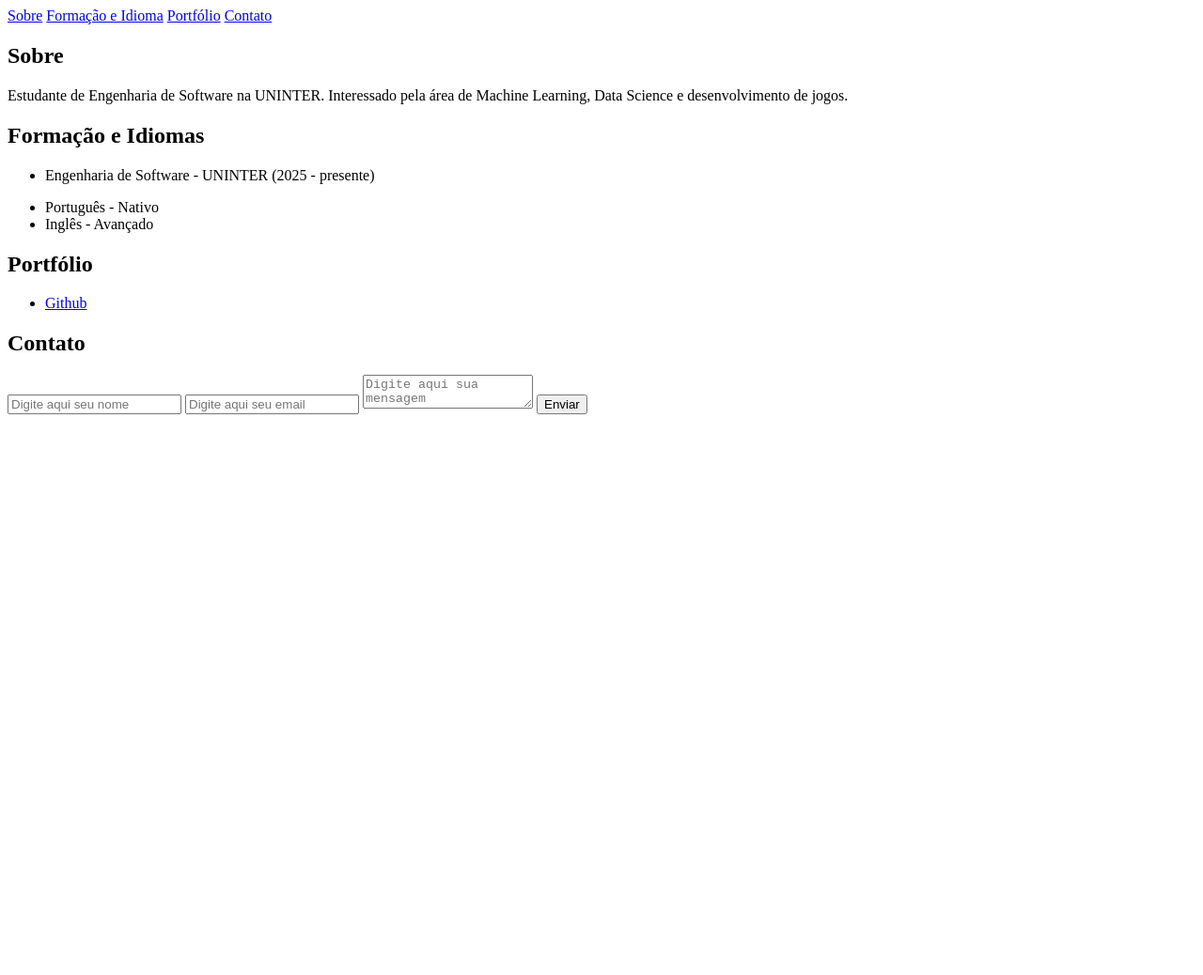
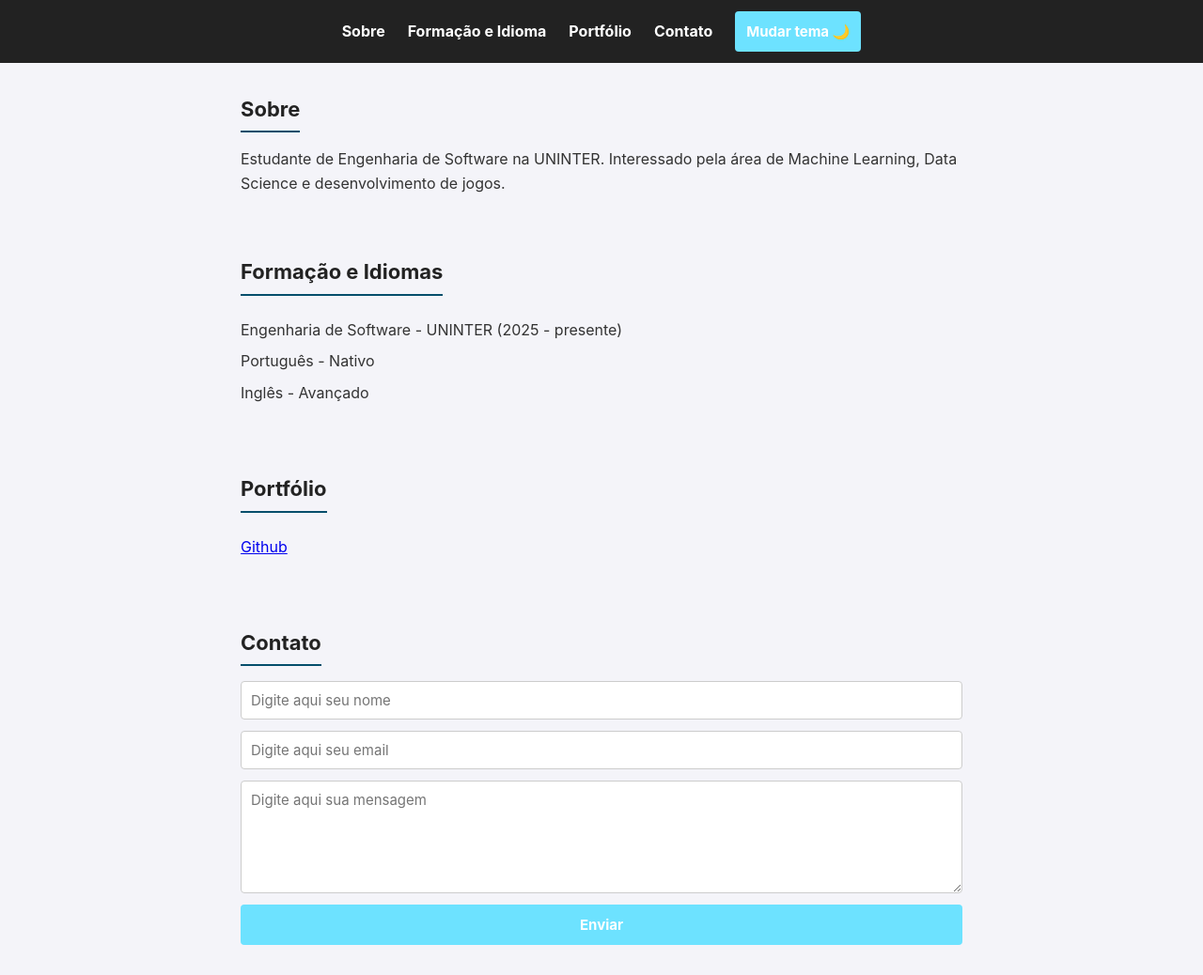
Before and after one commit to Neroo2/TrabalhoSiteUninter, a plain HTML site: page index.html in a window 1280 px wide. Shown: the whole page at 94% size. Before the commit the page ends 800 px from the top, so only its background shows below. Drawn offline with Linux system fonts and the light colour scheme.

Commit message:
Adicionado estilo e script para o site

```diff
--- a/index.html
+++ b/index.html
@@ -3,6 +3,7 @@
 <head>
   <meta charset="UTF-8">
   <meta name="viewport" content="width=device-width, initial-scale=1.0">
+  <link rel="stylesheet" href="style.css">
   <title>NelsonPage</title>
 </head>
 <body>
@@ -12,6 +13,7 @@
         <a href="#formacao">Formação e Idioma</a>
         <a href="#portfolio">Portfólio</a>
         <a href="#contato">Contato</a>
+        <button id = "mudarTema">Mudar tema 🌙</button>
       </nav>
     </header>
 
@@ -35,21 +37,23 @@
       <section id = "portfolio">
         <h1>Portfólio</h1>
         <ul>
-          <li><a href="#">Github</a></li>
+          <li><a href="https://github.com/Neroo2">Github</a></li>
         </ul>
       </section>
 
       <section id = "contato">
         <h1>Contato</h1>
         <form>
-          <input type="text" id = "nome" name="nome" placeholder="Digite aqui seu nome">
-          <input type="email" id = "email" name="email" placeholder="Digite aqui seu email">
-          <textarea name="mensagem" id="mensagem" placeholder="Digite aqui sua mensagem"></textarea>
+          <input type="text" id = "nome" name="nome" placeholder="Digite aqui seu nome" required>
+          <input type="email" id = "email" name="email" placeholder="Digite aqui seu email" required>
+          <textarea name="mensagem" id="mensagem" placeholder="Digite aqui sua mensagem" required></textarea>
 
           <button type="submit">Enviar</button>
 
         </form>
       </section>
     </main>
+
+    <script src="script.js"></script>
 </body>
 </html>
--- /dev/null
+++ b/script.js
@@ -0,0 +1,20 @@
+
+// Verifica quando o site estiver carregado, e gera o botao que permite mudar o tema do site
+document.addEventListener("DOMContentLoaded", () => {
+  const themeBtn = document.getElementById("mudarTema")
+  const body = document.body
+
+  themeBtn.addEventListener("click", () =>{
+    body.classList.toggle("dark-theme")
+
+    if (body.classList.contains("dark-theme")) {
+      themeBtn.textContent = "☀️ Mudar Tema"
+    }
+    else {
+      themeBtn.textContent = "🌙 Mudar Tema"
+    }
+  })
+
+
+
+})
--- /dev/null
+++ b/style.css
@@ -0,0 +1,146 @@
+/* Reset básico */
+* {
+  margin: 0;
+  padding: 0;
+  box-sizing: border-box;
+  font-family: "Inter", sans-serif;
+}
+
+/* Corpo do site */
+body {
+  background-color: #f4f4f9;
+  color: #333;
+  line-height: 1.6;
+  transition: background 0.3s, color 0.3s;
+}
+
+/* Cabeçalho e menu */
+header {
+  background: #222;
+  padding: 12px;
+  position: sticky;
+  top: 0;
+  z-index: 10;
+  transition: background 0.3s;
+}
+
+.menu {
+  display: flex;
+  flex-direction: row;
+  justify-content: center;
+  align-items: center;
+  gap: 24px;
+}
+.menu a {
+  color: white;
+  text-decoration: none;
+  font-weight: bold;
+  transition: color 0.3s;
+}
+
+.menu a:hover {
+  color: #00b7ffff;
+}
+
+/* Seções */
+section {
+  padding: 32px 16px;
+  max-width: 800px;
+  margin: auto;
+}
+
+section h1 {
+  margin-bottom: 16px;
+  color: #222;
+  border-bottom: 2px solid #044e6bff;
+  display: inline-block;
+  padding-bottom: 5px;
+  font-size: 22px;
+  transition: color 0.3s, border-color 0.3s;
+}
+
+/* Listas */
+ul {
+  list-style: none;
+  margin: 8px 0;
+}
+
+ul li {
+  margin: 8px 0;
+}
+
+/* Formulário */
+form {
+  display: flex;
+  flex-direction: column;
+  gap: 12px;
+}
+
+input, textarea {
+  padding: 10px;
+  border: 1px solid #ccc;
+  border-radius: 4px;
+  font-size: 15px;
+  width: 100%;
+  transition: background 0.3s, color 0.3s, border-color 0.3s;
+}
+
+textarea {
+  resize: vertical;
+  min-height: 120px;
+}
+
+button {
+  background: #6de2ffff;
+  color: white;
+  border: none;
+  padding: 12px;
+  font-size: 15px;
+  border-radius: 4px;
+  cursor: pointer;
+  font-weight: bold;
+  transition: background 0.3s;
+}
+
+button:hover {
+  background: #01547aff;
+}
+
+/* Tema Escuro */
+.dark-theme {
+  background-color: #1e1e1e;
+  color: #ddd;
+}
+
+.dark-theme header {
+  background: #111;
+}
+
+.dark-theme section h1 {
+  color: #0ef7ffff;
+  border-color: #4cafef;
+}
+
+.dark-theme .menu a {
+  color: #00b7ffff;
+}
+
+.dark-theme .menu a:hover {
+  color: #4cafef;
+}
+
+.dark-theme input,
+.dark-theme textarea {
+  background: #2a2a2a;
+  color: #ddd;
+  border: 1px solid #444;
+}
+
+.dark-theme button {
+  background: #4cafef;
+  color: #fff;
+}
+
+.dark-theme button:hover {
+  background: #3797db;
+}
```
